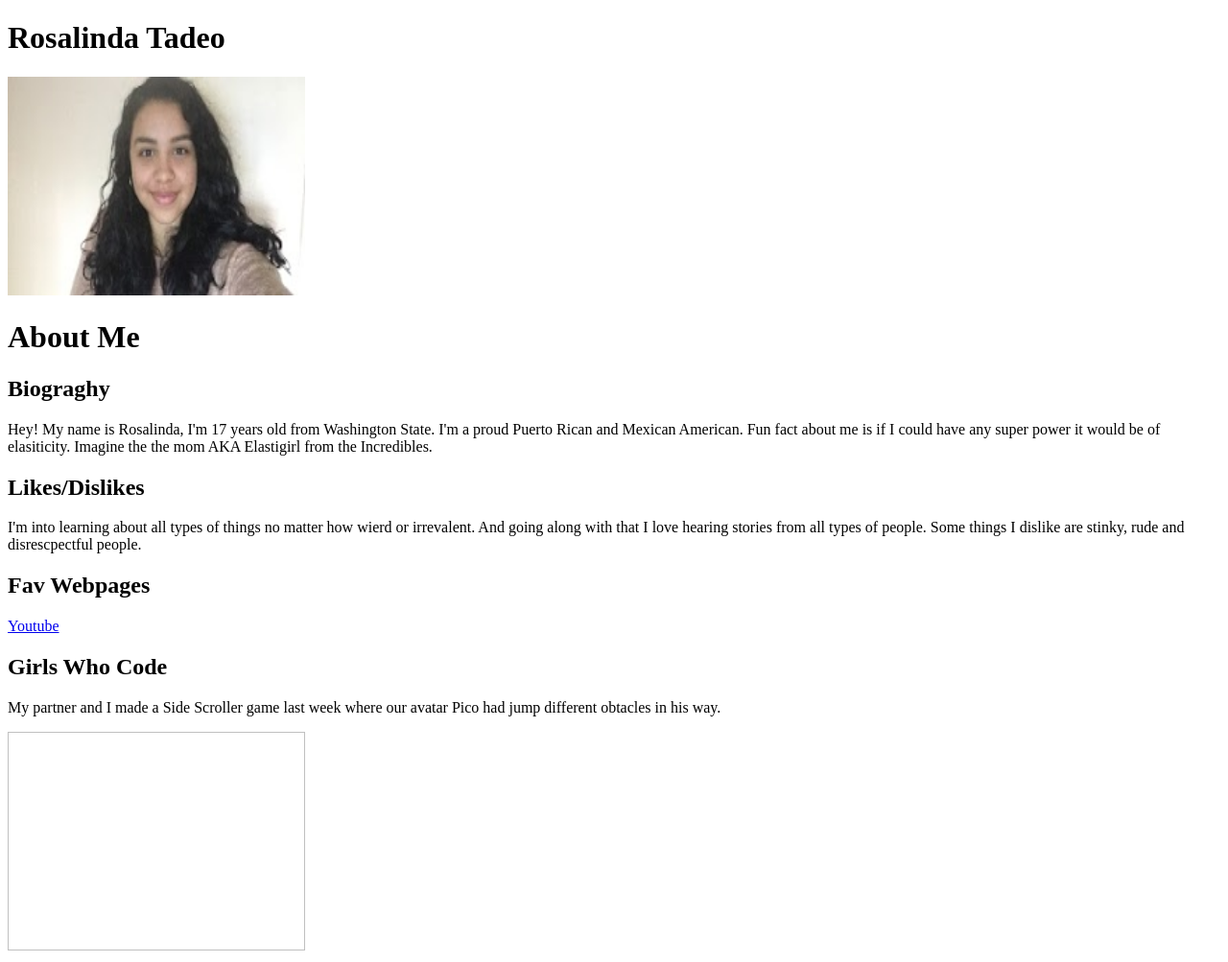
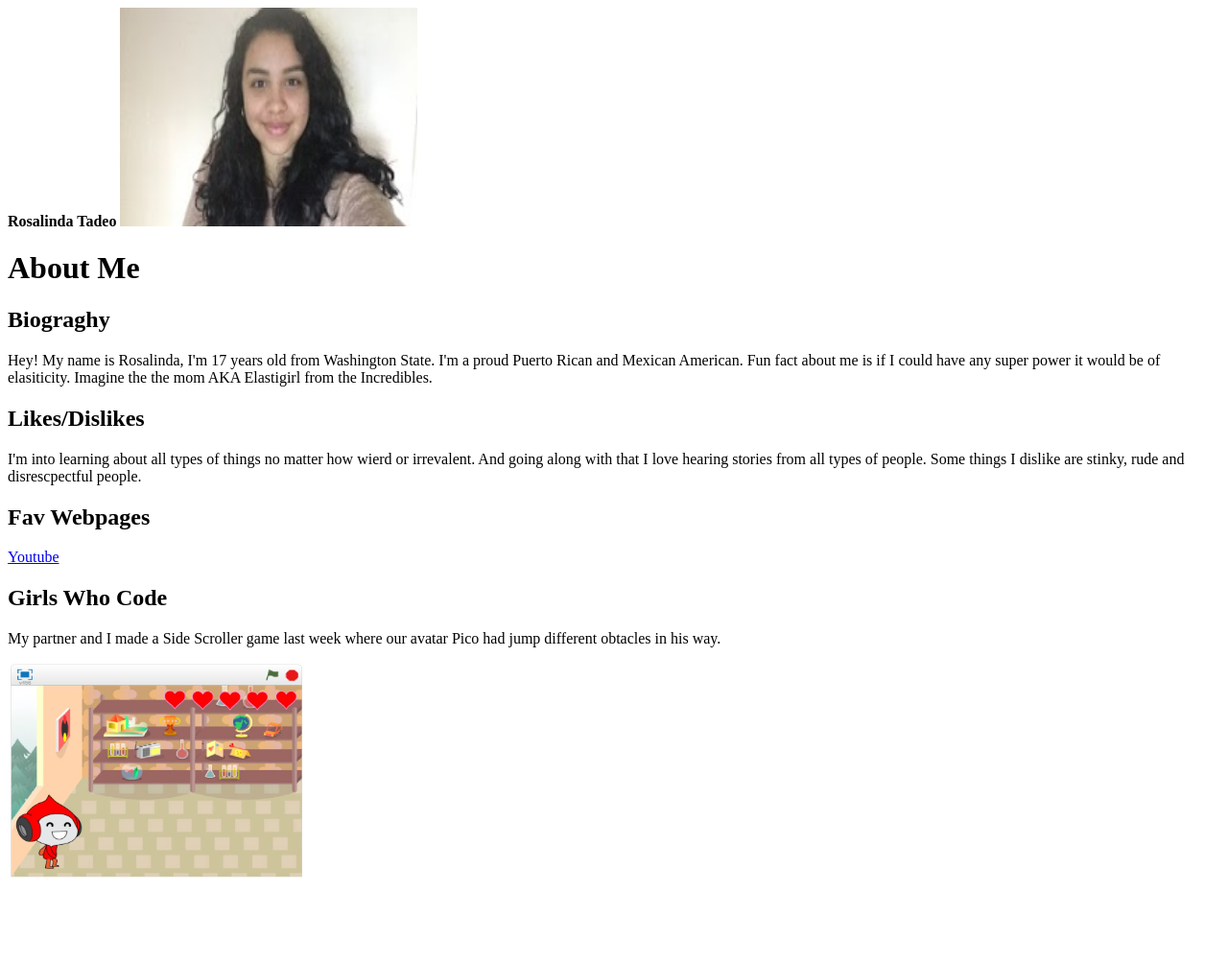
Before and after one commit to RosalindaTadeo/RosalindaTadeo.github.io, a plain HTML site: page index.html in a window 1280 px wide. Shown: the whole page at 96% size. After the commit the page ends 931 px from the top, so only its background shows below. Drawn offline with Linux system fonts and the light colour scheme.

Commit message:
Update index.html

```diff
--- a/index.html
+++ b/index.html
@@ -1,7 +1,8 @@
 <!DOCTYPE html>
 </html>
 
-<h1> Rosalinda Tadeo </h1>
+<strong>Rosalinda Tadeo</strong>
+
 <img src="IMG_2100.JPG"
      style="width:310px;height:228px;">
 <h1> About Me </h1>
@@ -13,5 +14,5 @@
 <a href="https://www.youtube.com/"> Youtube </a>
 <h2> Girls Who Code </h2>
 <p> My partner and I made a Side Scroller game last week where our avatar Pico had jump different obtacles in his way. </p>
-<img "Pico Game.jpg"
+<img src="Pico Game.jpg"
      style="width:310px;height:228px;">
```
